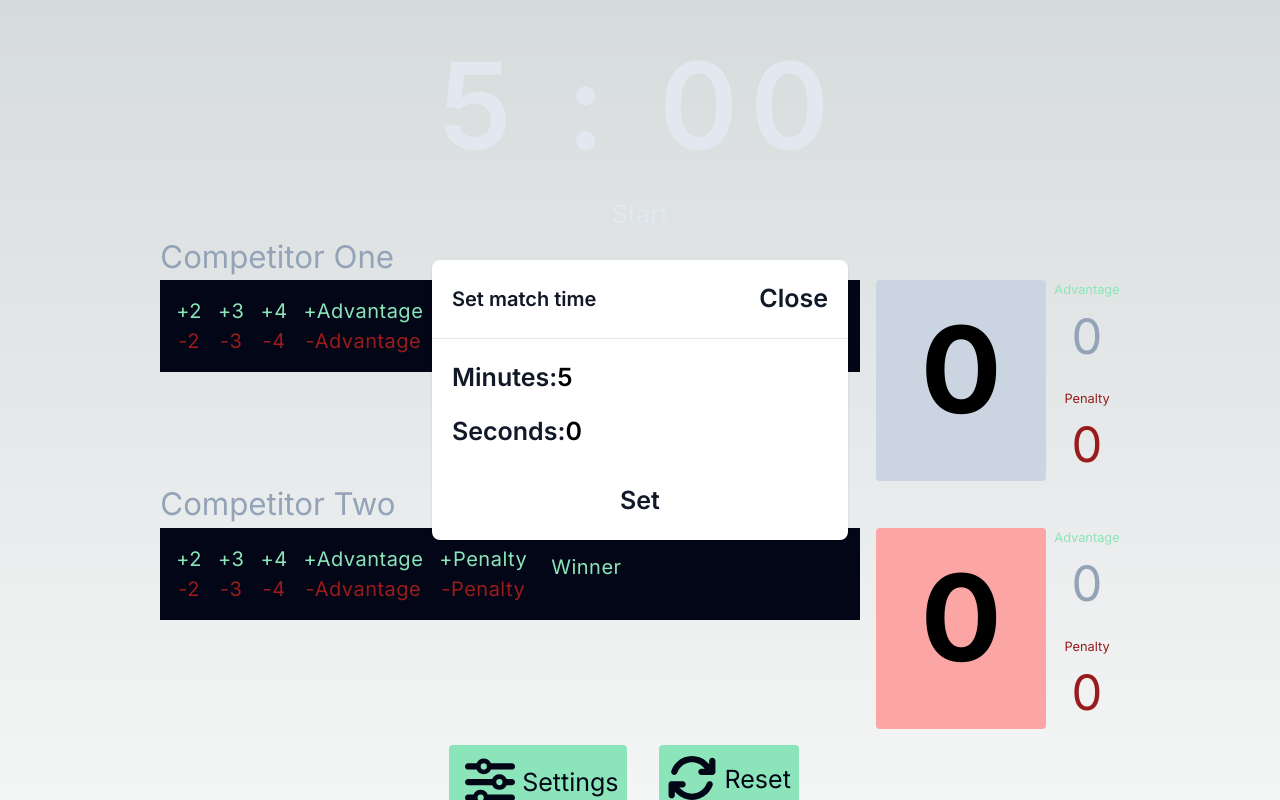
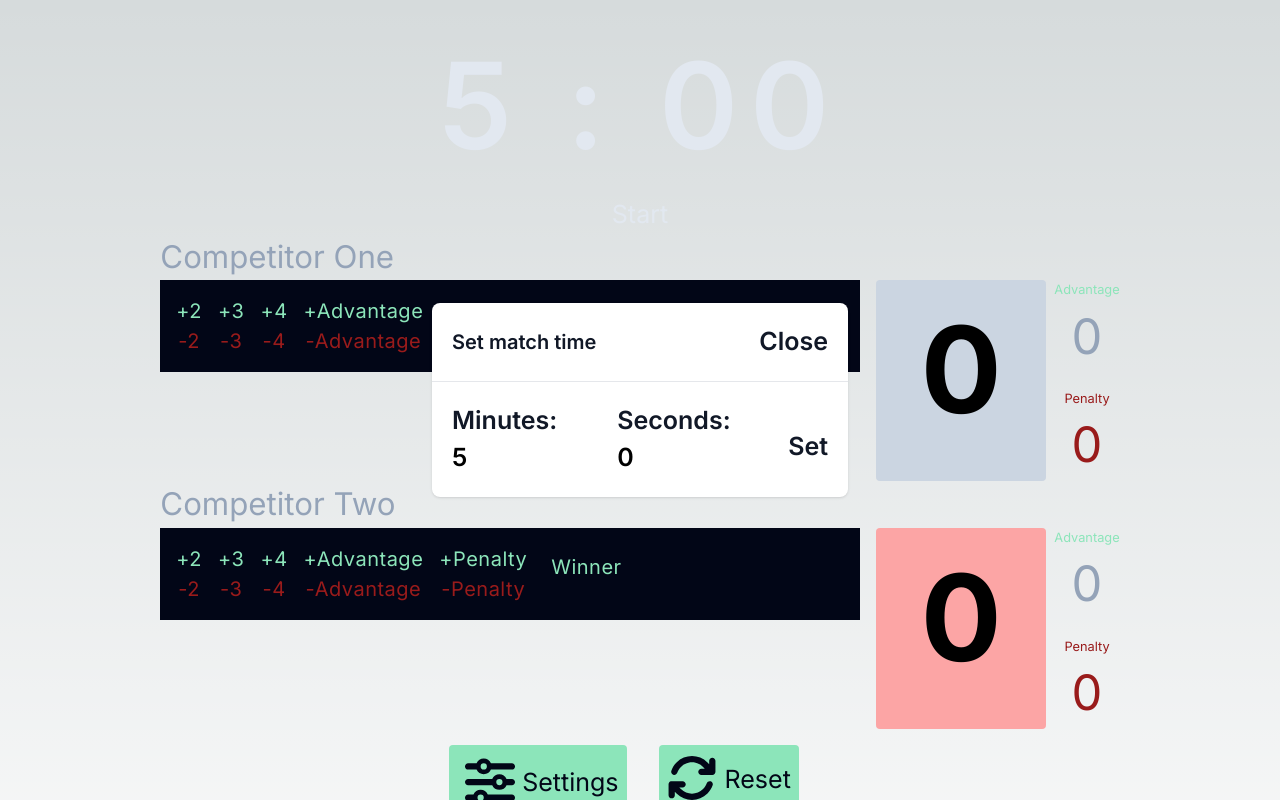
Before and after one commit to NZGuruDeveloper/bjj-scoreboard, a Next.js app: page / in a window 1280 px wide. Both pictures are taken after a click on the button "Settings". Shown: the top 800 px of the page. Built offline with nearby package versions, Linux system fonts and the light colour scheme.

Commit message:
Leaner settings box

```diff
--- a/src/app/page.js
+++ b/src/app/page.js
@@ -952,7 +952,7 @@ export const SettingsDialog = ({
               </div>
 
               <div className="p-4 md:p-5">
-                <form onSubmit={handleSubmit} className="flex flex-col gap-4">
+                <form onSubmit={handleSubmit} className="flex flex-col-2 justify-between gap-6">
                   <div>
                     <label htmlFor="minutes">Minutes:</label>
                     <input
```
